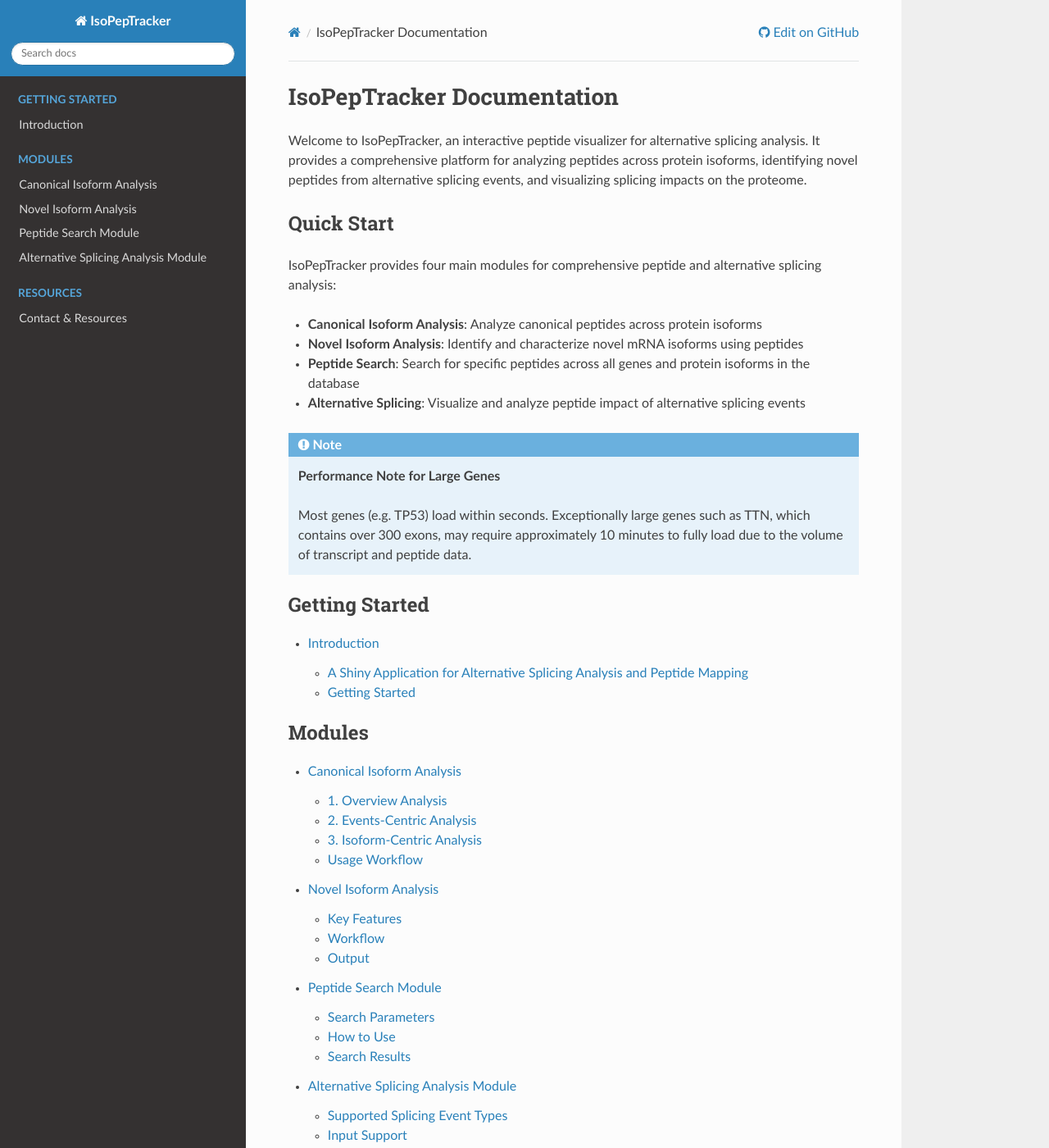
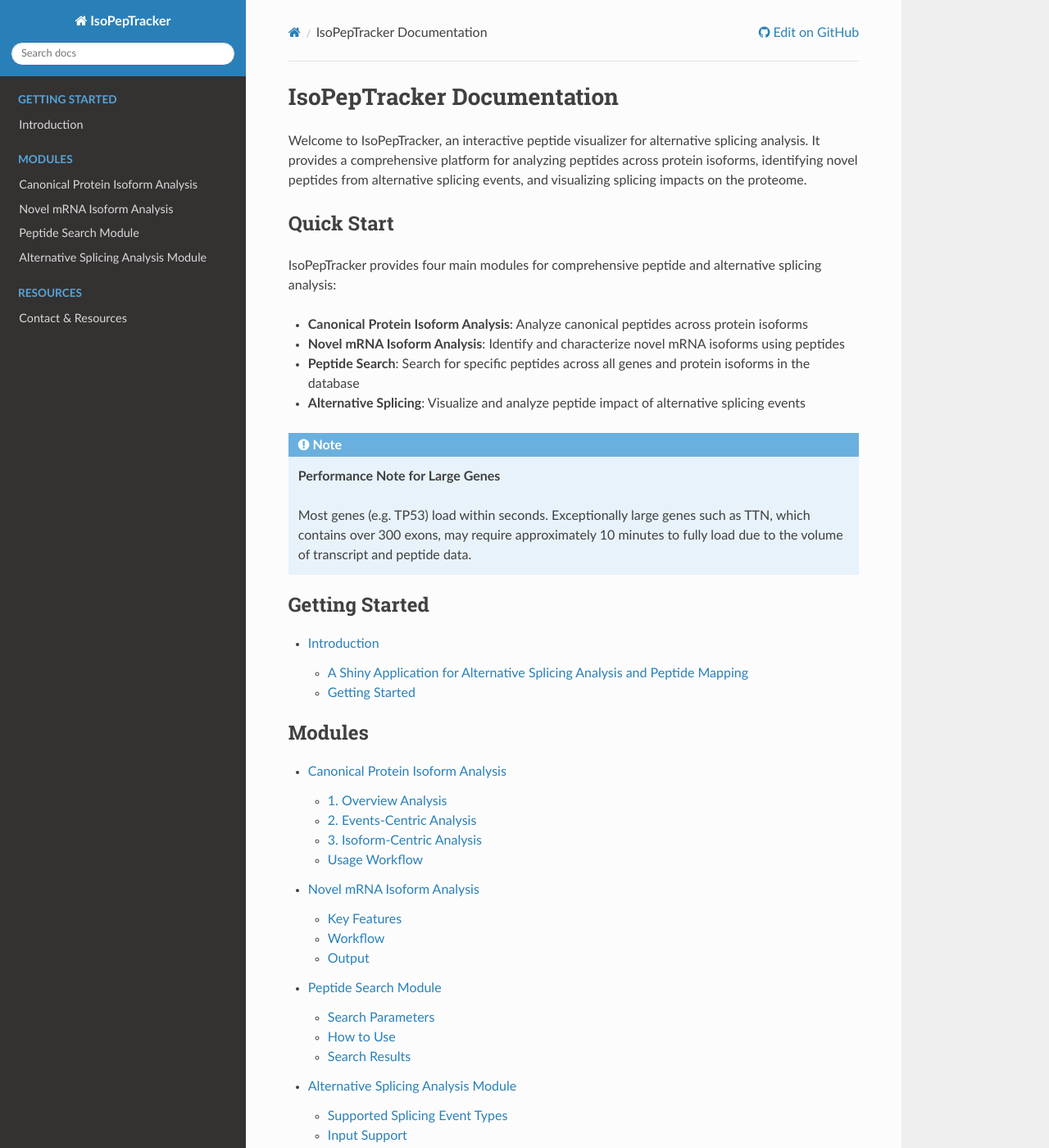
Before and after one commit to arafmahmud/isopeptracker-docs, a Sphinx documentation site: the page built from docs/source/index.rst, in a window 1280 px wide and 1400 px high. Shown: the whole window at 82% size. Built offline with Sphinx 7.4.7 and the Read the Docs theme 3.1.0, drawn with Linux system fonts in a browser that asks for light colours.

Commit message:
Rename module titles: Canonical Protein Isoform and Novel mRNA Isoform

```diff
--- a/docs/source/index.rst
+++ b/docs/source/index.rst
@@ -9,8 +9,8 @@ Quick Start
 
 IsoPepTracker provides four main modules for comprehensive peptide and alternative splicing analysis:
 
-* **Canonical Isoform Analysis**: Analyze canonical peptides across protein isoforms
-* **Novel Isoform Analysis**: Identify and characterize novel mRNA isoforms using peptides
+* **Canonical Protein Isoform Analysis**: Analyze canonical peptides across protein isoforms
+* **Novel mRNA Isoform Analysis**: Identify and characterize novel mRNA isoforms using peptides
 * **Peptide Search**: Search for specific peptides across all genes and protein isoforms in the database
 * **Alternative Splicing**: Visualize and analyze peptide impact of alternative splicing events
 
--- a/docs/source/modules/canonical-isoform-analysis.rst
+++ b/docs/source/modules/canonical-isoform-analysis.rst
@@ -1,5 +1,5 @@
-Canonical Isoform Analysis
-==========================
+Canonical Protein Isoform Analysis
+===================================
 
 Analyze canonical peptides across protein isoforms.
 
--- a/docs/source/modules/novel.rst
+++ b/docs/source/modules/novel.rst
@@ -1,5 +1,5 @@
-Novel Isoform Analysis
-======================
+Novel mRNA Isoform Analysis
+============================
 
 Identify and characterize novel peptides from alternative splicing.
 
```
